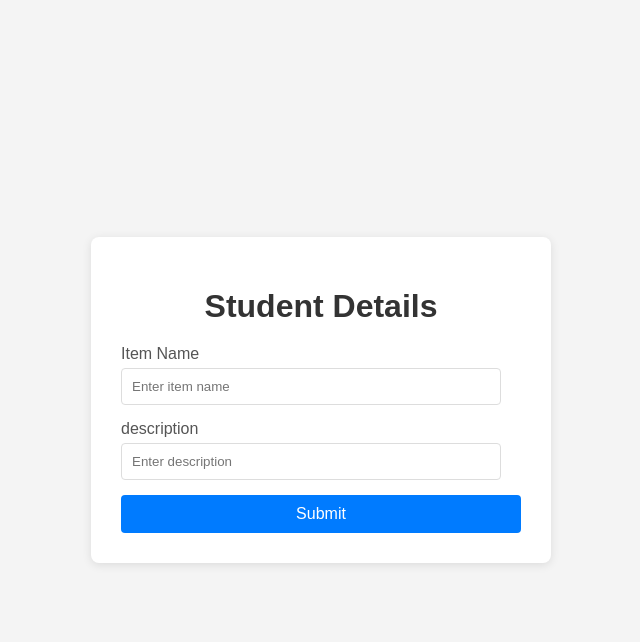
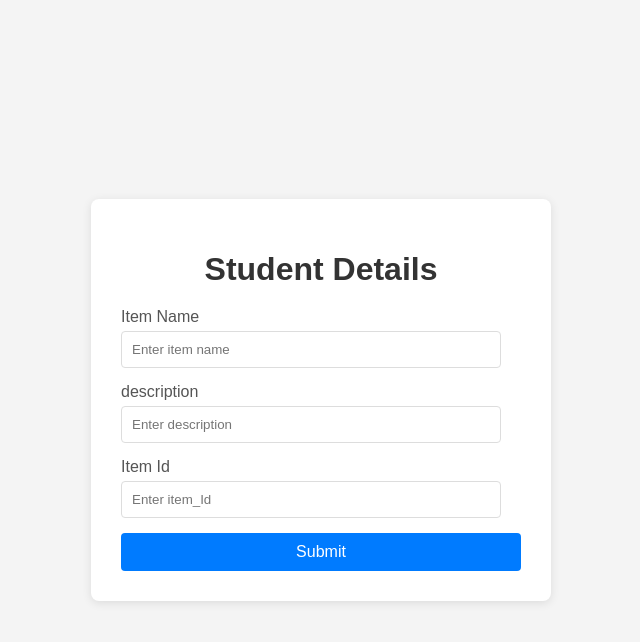
Before and after one commit to sharmasarita321/Castella, a Flask app: page / in a window 1280 px wide. Shown: the top 642 px of the page, without its empty margins (319-959 px from the left). Run offline with Flask 3, Linux system fonts and the light colour scheme.

Commit message:
master1 First commit: Add Item ID field.

```diff
--- a/TD_Frontend/templates/index.html
+++ b/TD_Frontend/templates/index.html
@@ -62,6 +62,10 @@
                 <label for="description">description</label>
                 <input type="text" id="itemdescription" name="itemdescription" placeholder="Enter description" min="0" max="100" required>
             </div>
+             <div class="form-group">
+                <label for="ItemId">Item Id</label>
+                <input type="number" id="item_Id" name="item_Id" placeholder="Enter item_Id" min="0" max="100" required>
+            </div>
             <button type="submit">Submit </button>
         </form>
     </div>
```
